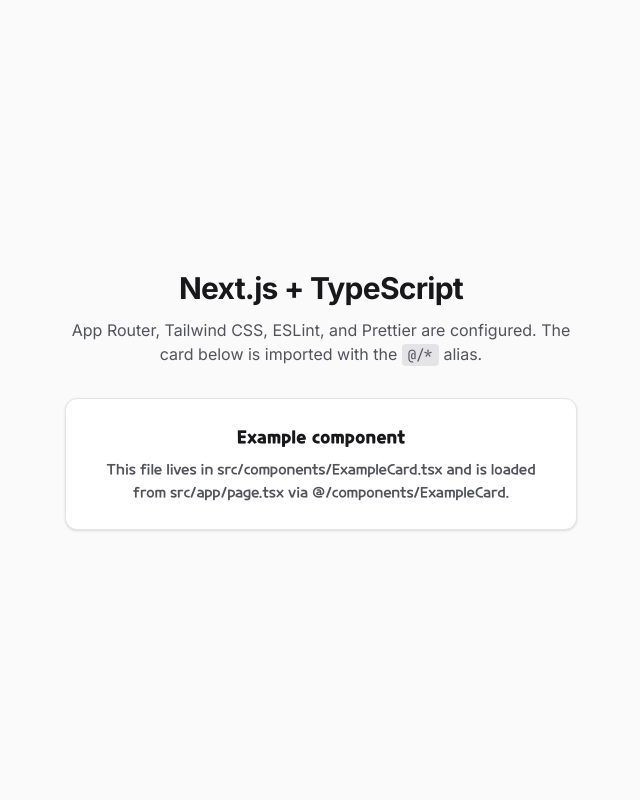
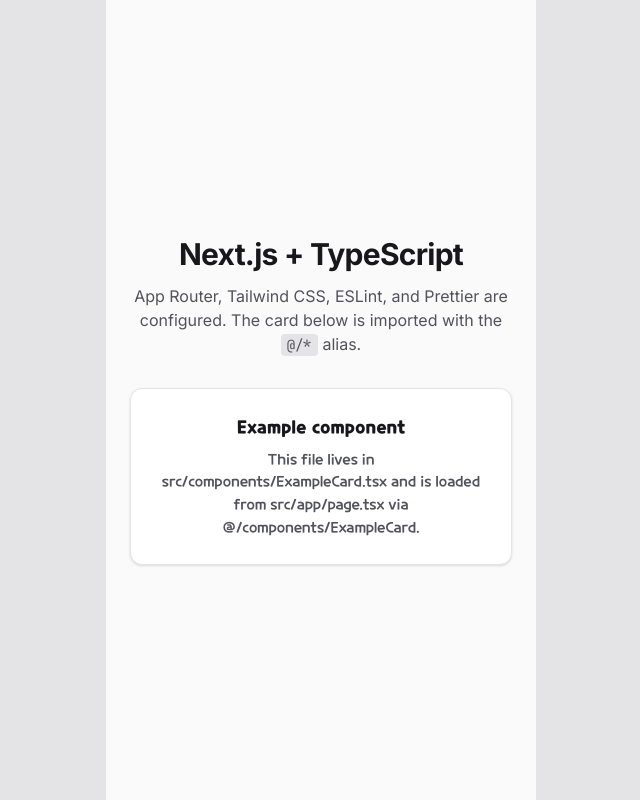
Before and after one commit to SAAABUZAK/crk-coupon, a Next.js app: page / in a window 1280 px wide. Shown: the whole page, without its empty margins (319-959 px from the left). Built offline with nearby package versions, Linux system fonts and the light colour scheme.

Commit message:
feat: set layout

```diff
--- a/src/app/layout.tsx
+++ b/src/app/layout.tsx
@@ -17,7 +17,13 @@
       lang="en"
       className={`${fontVariables} h-full antialiased font-sans`}
     >
-      <body className="min-h-full flex flex-col">{children}</body>
+      <body className="min-h-screen w-full">
+        <div className="flex min-h-screen w-full justify-center bg-zinc-200 dark:bg-zinc-900">
+          <div className="flex w-full min-h-screen max-w-[430px] flex-col bg-background text-foreground">
+            {children}
+          </div>
+        </div>
+      </body>
     </html>
   );
 }
```
